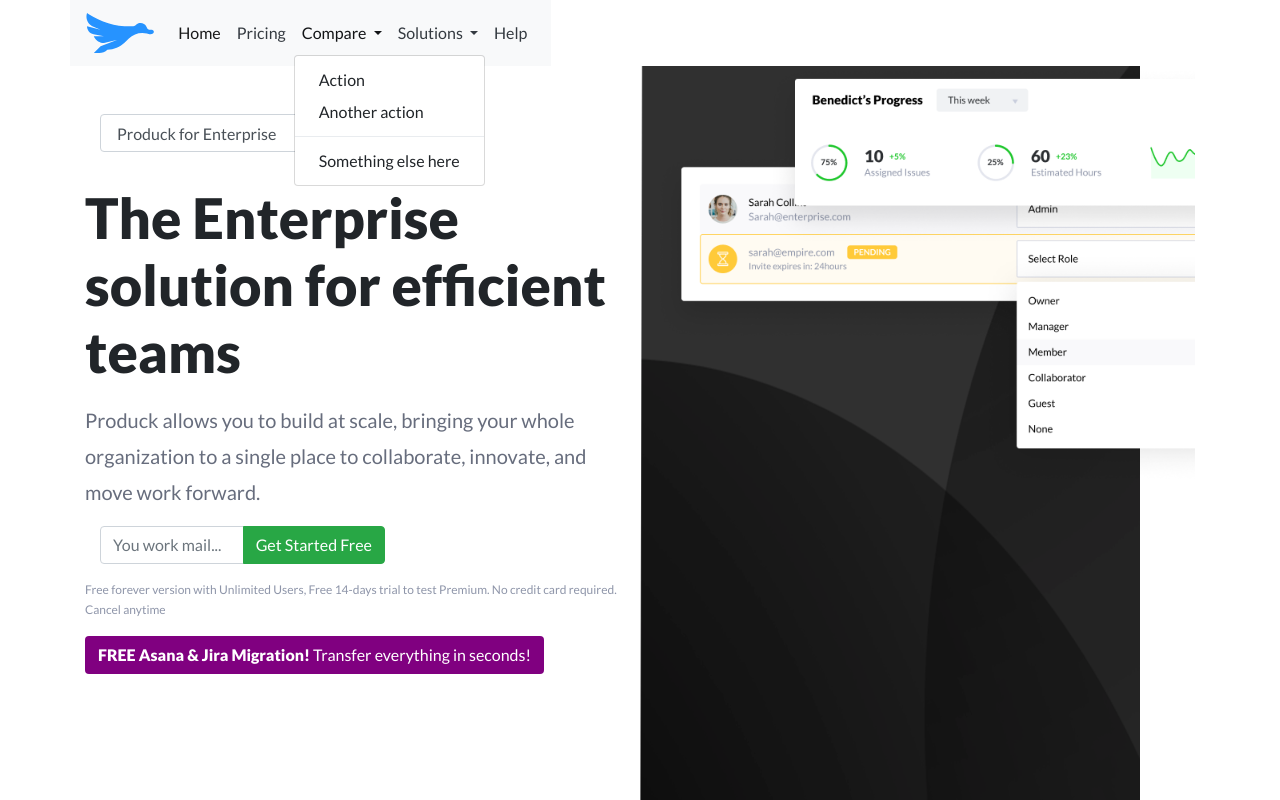
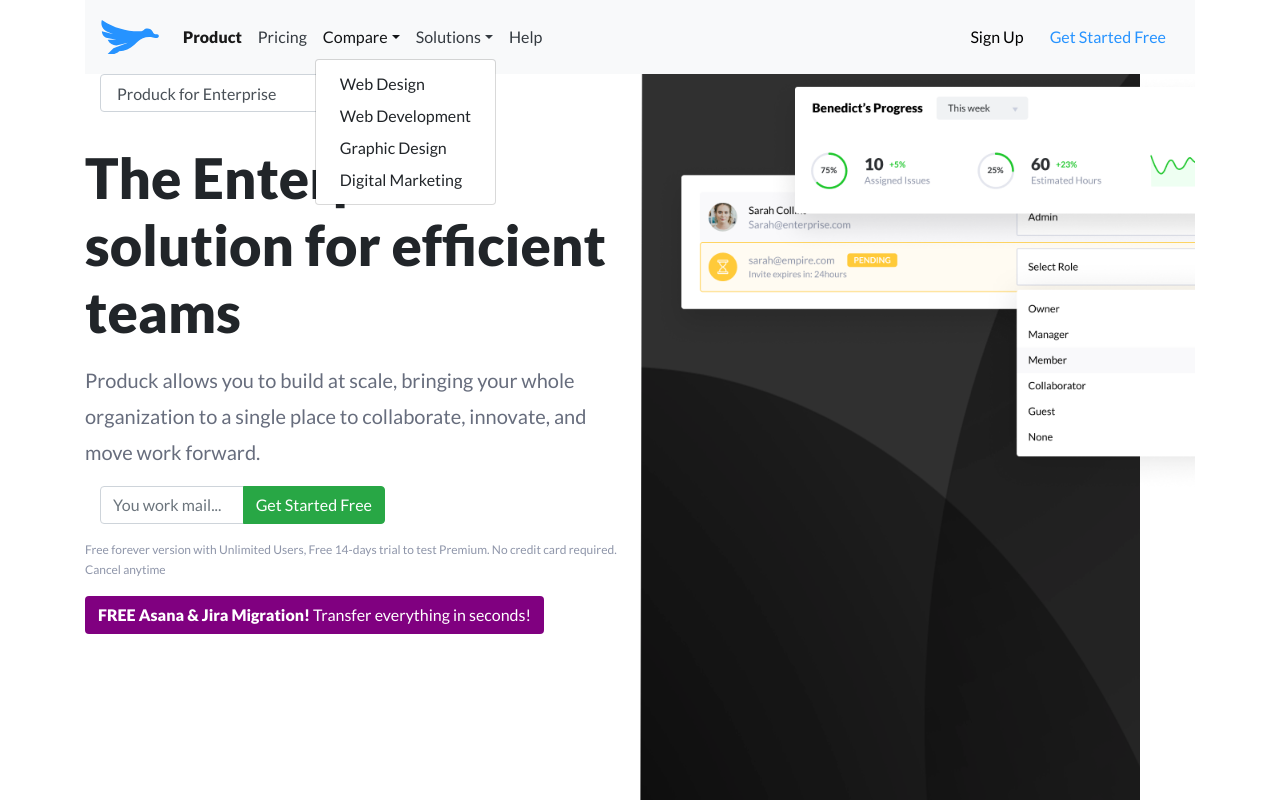
Before and after one commit to pancho95/website, a plain HTML site: page index.html in a window 1280 px wide. Both pictures are taken after a click on the link "Compare". Shown: the top 800 px of the page. Drawn offline with nearby package versions, Linux system fonts and the light colour scheme.

Commit message:
Fixed Navbar

```diff
--- a/index.html
+++ b/index.html
@@ -1,5 +1,6 @@
 <!doctype html>
 <html lang="en">
+
 <head>
   <!-- Required meta tags -->
   <meta charset="utf-8">
@@ -8,65 +9,70 @@
   <!-- Css Style-->
   <link rel="stylesheet" href="styles.css">
   <!-- Bootstrap CSS -->
-    <link rel="stylesheet" href="https://stackpath.bootstrapcdn.com/bootstrap/4.5.2/css/bootstrap.min.css" integrity="sha384-JcKb8q3iqJ61gNV9KGb8thSsNjpSL0n8PARn9HuZOnIxN0hoP+VmmDGMN5t9UJ0Z" crossorigin="anonymous">
+  <link rel="stylesheet" href="https://stackpath.bootstrapcdn.com/bootstrap/4.5.2/css/bootstrap.min.css"
+    integrity="sha384-JcKb8q3iqJ61gNV9KGb8thSsNjpSL0n8PARn9HuZOnIxN0hoP+VmmDGMN5t9UJ0Z" crossorigin="anonymous">
 
-    <title>Webflow Prueba</title>
+  <title>Bons Challenge Francisco Bolatti</title>
 </head>
+
 <body>
   <div class="container">
     <!-- Start Navbar-->
-      <div class="row">
-      <nav class="navbar navbar-expand-lg navbar-light bg-light">
-        <button class="navbar-toggler" type="button" data-toggle="collapse" data-target="#navbarTogglerDemo01" aria-controls="navbarTogglerDemo01" aria-expanded="false" aria-label="Toggle navigation">
+
+    <nav class="navbar navbar-expand-md bg-light navbar-light sticky-top">
+      <a class="navbar-brand" href="#"><img src="svg/logo.svg" alt=""></a>
+      <button class="navbar-toggler navbar-toggler-right" type="button" data-toggle="collapse" data-target="#navb"
+        aria-expanded="true">
         <span class="navbar-toggler-icon"></span>
       </button>
-        <div class="collapse navbar-collapse" id="navbarTogglerDemo01">
-          <a class="navbar-brand" href="#"><img src="svg/logo.svg" height="40px" alt=""></a>
-          <ul class="navbar-nav mr-auto mt-2 mt-lg-0">
+      <div id="navb" class="navbar-collapse collapse hide">
+        <ul class="navbar-nav">
           <li class="nav-item active">
-              <a class="nav-link" href="#">Home</a>
+            <a class="nav-link font-weight-bold" href="#">Product</a>
           </li>
           <li class="nav-item">
             <a class="nav-link text-dark" href="#">Pricing</a>
           </li>
-            <!--Dropdown-->
-            <li class="nav-item dropdown">
-              <a class="nav-link dropdown-toggle text-dark" href="#" id="navbarDropdown" role="button" data-toggle="dropdown" aria-haspopup="true" aria-expanded="false">
-                Compare
-              </a>
-              <div class="dropdown-menu" aria-labelledby="navbarDropdown">
-                <a class="dropdown-item" href="#">Action</a>
-                <a class="dropdown-item" href="#">Another action</a>
-                <div class="dropdown-divider"></div>
-                <a class="dropdown-item" href="#">Something else here</a>
+          <div class="nav-item dropdown">
+            <a href="#" data-toggle="dropdown" class="nav-item nav-link dropdown-toggle text-dark">Compare</a>
+            <div class="dropdown-menu">
+              <a href="#" class="dropdown-item">Web Design</a>
+              <a href="#" class="dropdown-item">Web Development</a>
+              <a href="#" class="dropdown-item">Graphic Design</a>
+              <a href="#" class="dropdown-item">Digital Marketing</a>
             </div>
-            </li>
-            <!--Dropdown-->
-            <li class="nav-item dropdown">
-              <a class="nav-link dropdown-toggle text-dark" href="#" id="navbarDropdown" role="button" data-toggle="dropdown" aria-haspopup="true" aria-expanded="false">
-                Solutions
-              </a>
-              <div class="dropdown-menu" aria-labelledby="navbarDropdown">
-                <a class="dropdown-item" href="#">Action</a>
-                <a class="dropdown-item" href="#">Another action</a>
-                <div class="dropdown-divider"></div>
-                <a class="dropdown-item" href="#">Something else here</a>
           </div>
-            </li>
+          <div class="nav-item dropdown">
+            <a href="#" data-toggle="dropdown" class="nav-item nav-link dropdown-toggle text-dark">Solutions</a>
+            <div class="dropdown-menu">
+              <a href="#" class="dropdown-item">Responsive Design</a>
+              <a href="#" class="dropdown-item">App Development</a>
+              <a href="#" class="dropdown-item">Social Media</a>
+              <a href="#" class="dropdown-item">Marketing</a>
+            </div>
+          </div>
           <li class="nav-item">
             <a class="nav-link text-dark" href="#">Help</a>
           </li>
         </ul>
 
+        <ul class="nav navbar-nav ml-auto">
+          <li class="nav-item">
+            <button type="button" class="btn btn-sign">Sign Up</button>
+          </li>
+          <li class="nav-item">
+            <button type="button" class="btn btn-duck">Get Started Free</button>
+          </li>
+        </ul>
       </div>
     </nav>
-    </div>
+
     <!--End Navbar-->
 
     <!--Section 1-->
     <div class="row">
-      <section class="col-md-6 mt-5">
-        <div class="form-group col-6">
+      <section class="col-md-6">
+        <div class="form-group col-md-6">
           <select id="inputState" class="form-control">
             <option selected>Produck for<b> Enterprise</b></option>
           </select>
@@ -76,14 +82,16 @@
           organization to a single place to collaborate, innovate, and
           move work forward.</p>
         <div class="input-group col-md-7">
-          <input type="text" class="form-control" placeholder="You work mail..." aria-label="You work mail..." aria-describedby="basic-addon2">
+          <input type="text" class="form-control" placeholder="You work mail..." aria-label="You work mail..."
+            aria-describedby="basic-addon2">
           <div class="input-group-append">
             <button type="button" class="btn btn-success">Get Started Free</button>
           </div>
         </div>
         <p class="p-item2 pt-3">Free forever version with Unlimited Users, Free 14-days trial to test Premium.
           No credit card required. Cancel anytime</p>
-        <button type="button" class="btn text-white" style="background-color: purple;"><b>FREE Asana & Jira Migration!</b> Transfer everything in seconds!</button>
+        <button type="button" class="btn text-white" style="background-color: purple;"><b>FREE Asana & Jira
+            Migration!</b> Transfer everything in seconds!</button>
       </section>
       <section class="col-md-6 header">
         <div class="d-flex">
@@ -94,12 +102,13 @@
     <!--Section 2-->
     <div class="row">
 
-        <section class="col-md-6 mt-5">
+      <section class="col-md-6">
         <img class="img-fluid" src="img/bg-1.png">
       </section>
       <section class="col-md-6">
         <h2 class="title-section">Your whole<br>organization on<br> Produck</h2>
-          <p class="p-section">Produck offers the flixibility to organize your departments, platforms, projects, or products in a way that fits your organization's unique needs.</p>
+        <p class="p-section">Produck offers the flixibility to organize your departments, platforms, projects, or
+          products in a way that fits your organization's unique needs.</p>
         <div class="d-flex">
           <img src="svg/Macbook.svg">
           <p class="p-item">Have a single place for your entire organization to collaborate and move work forward</p>
@@ -110,22 +119,24 @@
         </div>
         <div class="d-flex">
           <img src="svg/Tree.svg" alt="">
-            <p class="p-item">Move projects between teams, or have multi-project tasks, enabling cross-team collaboration</p>
+          <p class="p-item">Move projects between teams, or have multi-project tasks, enabling cross-team collaboration
+          </p>
         </div>
 
       </section>
     </div>
     <!--Section 3-->
     <div class="row">
-      <section class="col-md-6 mt-5">
+      <section class="col-md-6">
         <h2 class="title-section">Portfolio Monitor</h2>
-      <p class="p-section">Every folder has its own dashboard displaying an overview of nested projects and sprints.</p>
+        <p class="p-section">Every folder has its own dashboard displaying an overview of nested projects and sprints.
+        </p>
         <div class="d-flex item">
           <img src="svg/Flag.svg" alt="">
           <p class="p-item">Quickly visualize how each department/team´s projects and sprints are progressing</p>
         </div>
         <div class="d-flex item">
-        <img src="svg/Management.svg" alt="">
+          <img src="svg/Managementtiny.svg" alt="">
           <p class="p-item">Have and overview of projects across your entire organization with your team dashboard</p>
         </div>
       </section>
@@ -135,7 +146,7 @@
     </div>
     <!--Section 4-->
     <div class="row">
-        <section class="col-md-6 mt-5">
+      <section class="col-md-6">
         <img class="img-fluid" src="img/bg-3.png" alt="">
       </section>
       <section class="col-md-6">
@@ -144,7 +155,8 @@
         <p class="p-section">Have full control of waht every member can access,view, or do in your organization.</p>
         <div class="d-flex item">
           <img src="svg/Account.svg" alt="">
-            <p class="p-item">Have differnte leveles of permission for the same person within different departments, teams or projects</p>
+          <p class="p-item">Have differnte leveles of permission for the same person within different departments, teams
+            or projects</p>
         </div>
         <div class="d-flex item">
           <img src="svg/Chair.svg" alt="">
@@ -158,12 +170,15 @@
     </div>
     <!--Section 5-->
     <div class="row">
-        <section class="col-md-6 mt-5">
+      <section class="col-md-6">
         <h2 class="title-section">Plan and Report</h2>
-          <p class="p-section">Keep your work on track, adapt to scope changes, and have a predicted time when things will get done, keeping projects on time and on budget. Produck is perfect for agiel teams offering you all the tools you need with a great experience and responsiveness</p>
+        <p class="p-section">Keep your work on track, adapt to scope changes, and have a predicted time when things will
+          get done, keeping projects on time and on budget. Produck is perfect for agiel teams offering you all the
+          tools you need with a great experience and responsiveness</p>
         <div class="d-flex">
           <img src="svg/Sprint.svg" alt="">
-            <p class="p-item">Use sprints to combine tasks form multiple projects that need to be completed during a specific timeframe</p>
+          <p class="p-item">Use sprints to combine tasks form multiple projects that need to be completed during a
+            specific timeframe</p>
         </div>
         <div class="d-flex">
           <img src="svg/Board.svg" alt="">
@@ -173,7 +188,9 @@
           <img src="svg/Quality.svg" alt="">
           <p class="p-item">Produck offerts epics, multiple assignees, priority levels, and more</p>
         </div>
-          <p class="p-tip"><b>Pro Tip: Group Tasks.</b> Use our "Group by" feature to have a better overview. Group by Assignee is great to see the workload of your team and change assignments accordingly, while Group by Status gives you a clear indicator to spot blocks and delays.
+        <p class="p-tip"><b>Pro Tip: Group Tasks.</b> Use our "Group by" feature to have a better overview. Group by
+          Assignee is great to see the workload of your team and change assignments accordingly, while Group by Status
+          gives you a clear indicator to spot blocks and delays.
         </p>
       </section>
       <section class="col-md-6">
@@ -184,11 +201,15 @@
     <!-- Section 6-->
     <div class="row">
 
-        <section class="col-md-12 mt-5">
+      <section class="col-md-12">
         <h2 class="title-section text-center">Live Reporting</h2>
-          <p class="p-section text-center">Burndown Charts and Release Reports are live-updated, meaning if anything changes on your sprint you will see it reflected inmmediately.</p>
+        <p class="p-section text-center">Burndown Charts and Release Reports are live-updated, meaning if anything
+          changes on your sprint you will see it reflected inmmediately.</p>
         <img class="img-fluid" src="img/bg-5.png" alt="">
-          <p class="p-tip text-center"><b>Pro Tip:</b> Predict the future and avoid surprises! Use Release Reports' predictive algorithm to have a glance at when a sprint will be completed based on the work that was already done and your team´s velocity. Whit this, you can communicate delays early or adapt the scope to reach your deadlines.
+        <p class="p-tip text-center"><b>Pro Tip:</b> Predict the future and avoid surprises! Use Release Reports'
+          predictive algorithm to have a glance at when a sprint will be completed based on the work that was already
+          done and your team´s velocity. Whit this, you can communicate delays early or adapt the scope to reach your
+          deadlines.
         </p>
         <div class="d-flex">
           <div class="d-flex">
@@ -213,7 +234,8 @@
                 <img src="svg/Saleforce icon.svg" alt="">
               </div>
               <h5 class="t-card">Salesforce</h5>
-              <p class="p-card">Produck integrates with Salesforce, a leading enterprise customer relationship manager (CRM) application.
+              <p class="p-card">Produck integrates with Salesforce, a leading enterprise customer relationship manager
+                (CRM) application.
               </p>
             </div>
           </div>
@@ -223,7 +245,8 @@
                 <img src="svg/google-sheets logo.svg" alt="">
               </div>
               <h5 class="t-card">Google Sheets</h5>
-              <p class="p-card">Automatically add new rows to a Google Sheets when a task in Produck changes states, priority and more.
+              <p class="p-card">Automatically add new rows to a Google Sheets when a task in Produck changes states,
+                priority and more.
               </p>
             </div>
           </div>
@@ -233,7 +256,8 @@
                 <img src="svg/Gmail logo.svg" alt="">
               </div>
               <h5 class="t-card">Gmail</h5>
-              <p class="p-card">Ever wanted to have emails from Gmail get sent to Produck as tasks? Create Produck tasks from new starred emails in your Gmail account.
+              <p class="p-card">Ever wanted to have emails from Gmail get sent to Produck as tasks? Create Produck tasks
+                from new starred emails in your Gmail account.
               </p>
             </div>
           </div>
@@ -249,34 +273,40 @@
         <div class="feature col-md-3">
           <img src="svg/Security.svg" alt="">
           <h3 class="t-feature">Security</h3>
-                <p class="p-feature">The Produck infrastructure is provided by <a href="#">Amazon Web Servicies(AWS)</a>, provinding end-to-end securiy and privacy features built in.</p>
+          <p class="p-feature">The Produck infrastructure is provided by <a href="#">Amazon Web Servicies(AWS)</a>,
+            provinding end-to-end securiy and privacy features built in.</p>
         </div>
         <div class="feature col-md-3">
           <img src="svg/AdminCMS.svg" alt="">
           <h3 class="t-feature">Data Control</h3>
-                <p class="p-feature">Our Enterprise plan gies you advanced data control like full data deletion, data export, and encryption at rest.</p>
+          <p class="p-feature">Our Enterprise plan gies you advanced data control like full data deletion, data export,
+            and encryption at rest.</p>
         </div>
         <div class="feature col-md-3">
           <img src="svg/Support.svg" alt="">
           <h3 class="t-feature">Support</h3>
-                <p class="p-feature">Your dedicated success manager will help you set up and use Produck to fit your wokflow and optimize team efficiency.</p>
+          <p class="p-feature">Your dedicated success manager will help you set up and use Produck to fit your wokflow
+            and optimize team efficiency.</p>
         </div>
       </div>
       <div class="d-flex justify-content-center mt-5">
         <div class="feature col-md-3">
           <img src="svg/Health.svg" alt="">
           <h3 class="t-feature">99.9% Uptime</h3>
-                <p class="p-feature">We offer the highest level of support, including 99.9% Uptime SLA, 24/7 support for urgent task, and 24/5 support with an eight-hour response time for less-urgent matters.</p>
+          <p class="p-feature">We offer the highest level of support, including 99.9% Uptime SLA, 24/7 support for
+            urgent task, and 24/5 support with an eight-hour response time for less-urgent matters.</p>
         </div>
         <div class="feature col-md-3">
           <img src="svg/Management.svg" alt="">
           <h3 class="t-feature">SAML</h3>
-                <p class="p-feature">Control who has access to your organization with SAML single sign-on and Access Provisioning/Deprovisioning.</p>
+          <p class="p-feature">Control who has access to your organization with SAML single sign-on and Access
+            Provisioning/Deprovisioning.</p>
         </div>
         <div class="feature col-md-3">
           <img src="svg/Design.svg" alt="">
           <h3 class="t-feature">Customizations</h3>
-                <p class="p-feature">We understand that every team has its own needs. We use our seven years of agency experience to offer custom feature development tailored to yuor unique needs.</p>
+          <p class="p-feature">We understand that every team has its own needs. We use our seven years of agency
+            experience to offer custom feature development tailored to yuor unique needs.</p>
         </div>
       </div>
     </section>
@@ -324,8 +354,15 @@
   </div>
   <!-- Optional JavaScript -->
   <!-- jQuery first, then Popper.js, then Bootstrap JS -->
-    <script src="https://code.jquery.com/jquery-3.5.1.slim.min.js" integrity="sha384-DfXdz2htPH0lsSSs5nCTpuj/zy4C+OGpamoFVy38MVBnE+IbbVYUew+OrCXaRkfj" crossorigin="anonymous"></script>
-    <script src="https://cdn.jsdelivr.net/npm/popper.js@1.16.1/dist/umd/popper.min.js" integrity="sha384-9/reFTGAW83EW2RDu2S0VKaIzap3H66lZH81PoYlFhbGU+6BZp6G7niu735Sk7lN" crossorigin="anonymous"></script>
-    <script src="https://stackpath.bootstrapcdn.com/bootstrap/4.5.2/js/bootstrap.min.js" integrity="sha384-B4gt1jrGC7Jh4AgTPSdUtOBvfO8shuf57BaghqFfPlYxofvL8/KUEfYiJOMMV+rV" crossorigin="anonymous"></script>
+  <script src="https://code.jquery.com/jquery-3.5.1.slim.min.js"
+    integrity="sha384-DfXdz2htPH0lsSSs5nCTpuj/zy4C+OGpamoFVy38MVBnE+IbbVYUew+OrCXaRkfj"
+    crossorigin="anonymous"></script>
+  <script src="https://cdn.jsdelivr.net/npm/popper.js@1.16.1/dist/umd/popper.min.js"
+    integrity="sha384-9/reFTGAW83EW2RDu2S0VKaIzap3H66lZH81PoYlFhbGU+6BZp6G7niu735Sk7lN"
+    crossorigin="anonymous"></script>
+  <script src="https://stackpath.bootstrapcdn.com/bootstrap/4.5.2/js/bootstrap.min.js"
+    integrity="sha384-B4gt1jrGC7Jh4AgTPSdUtOBvfO8shuf57BaghqFfPlYxofvL8/KUEfYiJOMMV+rV"
+    crossorigin="anonymous"></script>
 </body>
+
 </html>
--- a/styles.css
+++ b/styles.css
@@ -62,7 +62,7 @@
 
 
 
-.sl-1{
+.m-5rem{
     margin-top: 5rem;
 }
 
@@ -139,6 +139,13 @@
     line-height: 24px;
 }
 
+.btn-sign{
+    margin:10px 0px;
+    color: black !important;
+    font-size: 16px;
+    line-height: 24px;
+}
+
 .btn-demo{
     color: #FFFFFF !important;
 }
```
Also changed, not shown: svg/Managementtiny.svg (added). Lines whose indentation alone changed are shown as unchanged.
